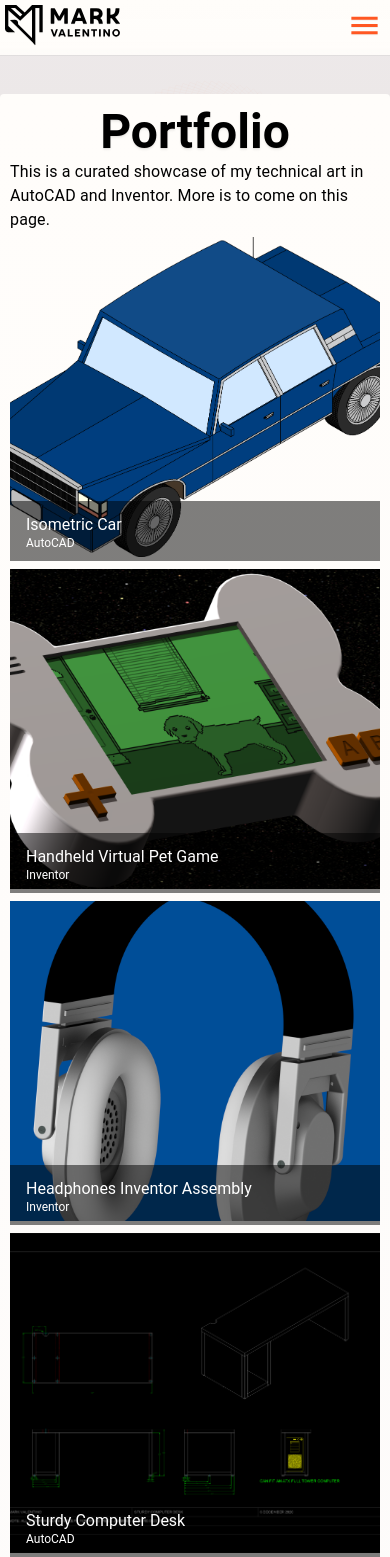
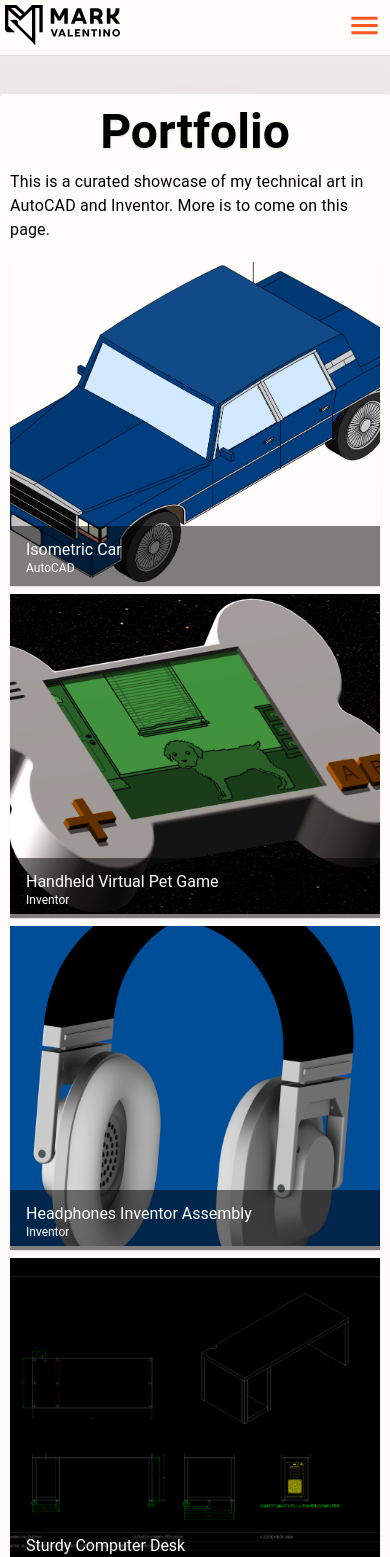
Before and after one commit to M-Valentino/M-Valentino_Node, a Next.js app: page /portfolio in a window 390 px wide. Shown: the top 1557 px of the page. Built offline with nearby package versions, Linux system fonts and the light colour scheme.

Commit message:
added portfolio to navigation and updated responsiveness

```diff
--- a/src/components/layout/navigation/DesktopMenu.jsx
+++ b/src/components/layout/navigation/DesktopMenu.jsx
@@ -13,7 +13,7 @@ export const DesktopMenu = ({ activeLink }) => {
         style={{
           display: "flex",
           justifyContent: "space-around",
-          width: 380,
+          width: 400,
           margin: "auto",
         }}
       >
@@ -28,6 +28,10 @@ export const DesktopMenu = ({ activeLink }) => {
         <NavButton
           activeLink={activeLink}
           buttonTextAndOrLink={PAGE_TITLES.blog}
+        />
+        <NavButton
+          activeLink={activeLink}
+          buttonTextAndOrLink={PAGE_TITLES.portfolio}
         />
         <NavButton
           activeLink={activeLink}
--- a/src/components/layout/navigation/MobileMenu.jsx
+++ b/src/components/layout/navigation/MobileMenu.jsx
@@ -63,6 +63,10 @@ export const MobileMenu = ({ activeLink }) => {
         />
         <MobileNavItem
           activeLink={activeLink}
+          itemTextAndOrLink={PAGE_TITLES.portfolio}
+        />
+        <MobileNavItem
+          activeLink={activeLink}
           itemTextAndOrLink={PAGE_TITLES.contact}
         />
         <Divider />
--- a/src/consts/pageTitles.js
+++ b/src/consts/pageTitles.js
@@ -3,6 +3,7 @@ export const PAGE_TITLES = {
   home: "Home",
   projects: "Projects",
   blog: "Blog",
+  portfolio: "Portfolio",
   contact: "Contact",
   gitHub: "GitHub",
   linkedIn: "LinkedIn",
--- a/src/pages/portfolio.jsx
+++ b/src/pages/portfolio.jsx
@@ -14,15 +14,17 @@ import { CustomPaper } from "@/components/layout/CustomPaper";
 import { MainWrapper } from "@/components/layout/MainWrapper";
 import { MainHeading } from "@/components/layout/Headings";
 import { PORTFOLIO_ITEMS } from "@/consts/portfolioItems";
+import { PAGE_TITLES } from "@/consts/pageTitles";
+import { SHADOWS } from "@/consts/stylingValues";
 
 export default function Portfolio() {
   return (
     <>
       <CustomHead />
-      <MainWrapper>
+      <MainWrapper activeLink={PAGE_TITLES.portfolio}>
         <CustomPaper>
           <MainHeading>Portfolio</MainHeading>
-          <Typography gutterBottom>
+          <Typography style={{ marginTop: 10, marginBottom: 20 }}>
             This is a curated showcase of my technical art in AutoCAD and
             Inventor. More is to come on this page.
           </Typography>
@@ -30,7 +32,7 @@ export default function Portfolio() {
             {PORTFOLIO_ITEMS.map((portfolioItem) => (
               <Grid item key={portfolioItem.name}>
                 <Link href={`/portfolioImages/${portfolioItem.name}`}>
-                  <ImageListItem>
+                  <ImageListItem style={{ boxShadow: SHADOWS.small }}>
                     {portfolioItem.imageType === "regular" ? (
                       <Image
                         src={`/portfolioImages/${portfolioItem.name}`}
--- a/src/styles/globals.css
+++ b/src/styles/globals.css
@@ -61,7 +61,7 @@ https://github.com/JedWatson/react-select/issues/3309
   }
 
   #prjctHdingWrppr {
-    margin-top:  0 !important;
+    margin-top: 0 !important;
   }
 
   .projectPageDescription {
@@ -78,6 +78,10 @@ https://github.com/JedWatson/react-select/issues/3309
 
   .sourceCodeButton {
     width: 60% !important;
+  }
+
+  #mobileMenu {
+    display: none;
   }
 }
 
@@ -109,15 +113,7 @@ https://github.com/JedWatson/react-select/issues/3309
   .tc_4 {
     display: none !important;
   }
-}
 
-@media only screen and (min-width:877px) {
-  #mobileMenu {
-    display: none;
-  }
-}
-
-@media only screen and (max-width:876px) {
   #desktopMenu {
     display: none;
   }
```
